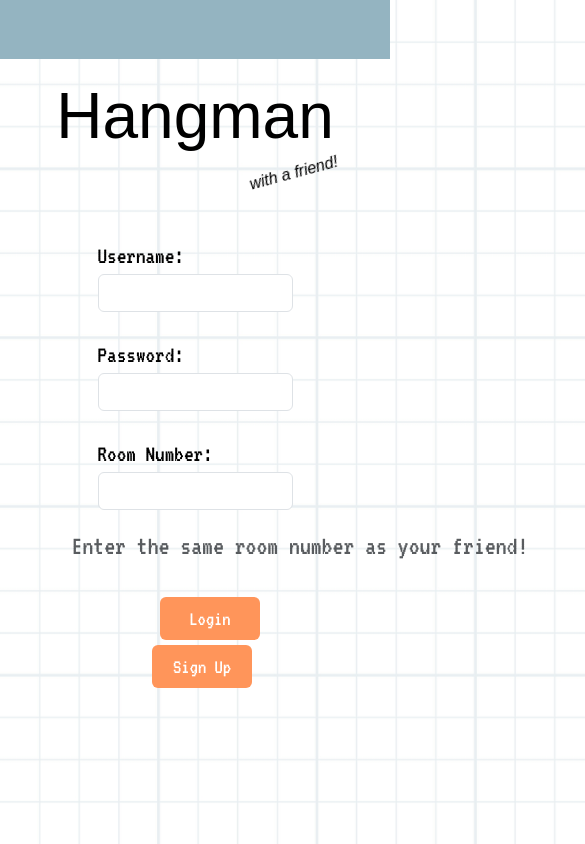
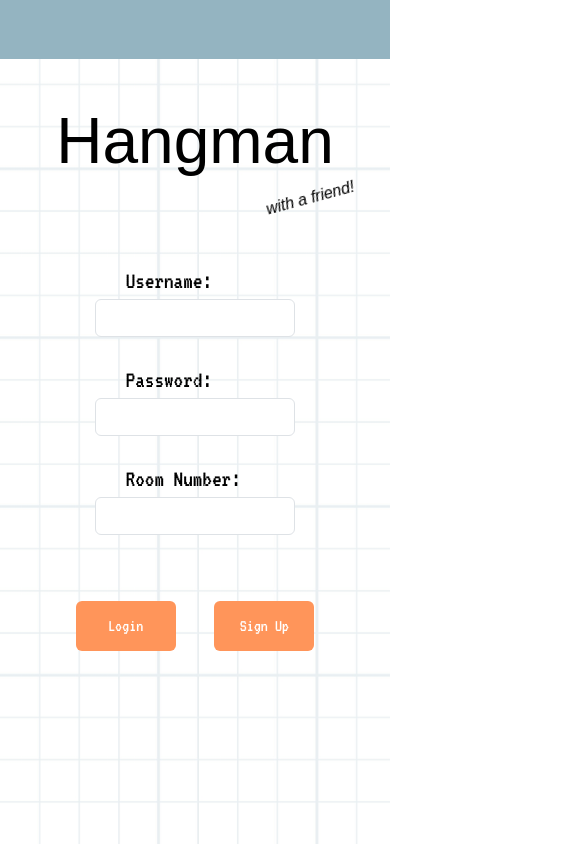
Before and after one commit to WyattKD/startup, a React (Vite) app: page / in a window 390 px wide. Shown: the whole page, 585 px wide, since content can reach past the window. Built offline with nearby package versions, Linux system fonts and the light colour scheme; no server answers; a web font is replaced by a local one.

Commit message:
css optimized for mobile

```diff
--- a/index.css
+++ b/index.css
@@ -1,6 +1,9 @@
 body, html {
     width: 100%;
     height: 100%;
+    display: flex;
+    justify-content: center;
+    align-self: center;
 }
 body {
     background-image: url("/graph-background.jpg");
@@ -10,3 +13,8 @@ body {
     width: 100%;
     position: absolute;
 }
+@media screen and (max-width: 800px) {
+    html {
+        margin-left: 0px;
+    }
+}
--- a/src/app.css
+++ b/src/app.css
@@ -10,9 +10,11 @@ header {
     background-color: #94B4C1;
     position:fixed;
     top: 0;
+    left: 0;
     width: 100%;
     display: flex;
     font-size: 1.3em;
+    max-width: 100%;
 }
 header > * {
     margin-top: 10%;
@@ -43,6 +45,7 @@ menu li {
 footer {
     position: fixed;
     bottom: 0;
+    left: 0;
     width: 100%;
     background-color: #94B4C1;
     height: 7%;
@@ -85,4 +88,7 @@ footer > * {
     .info {
         display:none;
     }
+    .app-button {
+        margin-bottom: 5px;
+    }
 }
--- a/src/app.jsx
+++ b/src/app.jsx
@@ -1,12 +1,10 @@
 /*
 STUFF TO ADD:
 revamp score system
-invalid input sfx
 comment and organize code
 stickman for you and friend?
 mute button
 leave room button
-better mobile support
 */
 import React from 'react';
 import 'bootstrap/dist/css/bootstrap.min.css';
--- a/src/hangman/hangman.css
+++ b/src/hangman/hangman.css
@@ -38,7 +38,8 @@ ul {
     list-style: none;
 }
 div.col {
-    min-width: 350px !important;
+    min-width: 100px !important;
+    width: 300px !important;
     margin-top: 40px;
 }
 label.word-label, label.guess-label {
@@ -57,6 +58,7 @@ label.word-label {
     color: #c1121f;
     font-size: 2.5em;
     margin-top: -15px;
+    max-width: 30%;
 }
 .players-label {
     color: #669bbc;
@@ -77,8 +79,48 @@ label.word-label {
 }
 .win-gif {
     position: absolute;
-    width: 400px;
-    top: 25%;
-    left: 40%;
+    width: 200px;
+    top: 27%;
+    left: 46%;
     z-index: 6;
 }
+@media screen and (max-width: 800px) {
+    .players-label, .incorrect-guess-label, .hm-li {
+        display: none;
+    }
+    .hm-img {
+        left: 50%;
+        top: 40%;
+        transform: translate(-50%, -50%);
+    }
+    label.guess-label {
+        transform: translate(-140px, 0px);
+        font-size: 2em
+    }
+    .hm-button {
+        width: 100px;
+        height: 50px;
+
+        margin-right: 0px;
+        font-size: 1.0em;
+    }
+    .hangman-win, .hangman-lose {
+        position: absolute;
+        width: 37%;
+        left: 10%;
+        top: 9%;
+        min-width: 300px;
+        height: 565px;
+        z-index: 3;
+        margin-top: -10px;
+    }
+    .win-gif {
+        left: 38%;
+    }
+    label.word-label {
+        margin-top: 30%;
+    }
+    .hm-p {
+        display: none;
+    }
+}
--- a/src/hangman/hangman.jsx
+++ b/src/hangman/hangman.jsx
@@ -285,7 +285,7 @@ export function Hangman({user, set_info_message}) {
           </div>
           <div className="col">
             <img alt="Hangman" className="hm-img" src={win && is_guessing ? "hangman0.png" : "hangman" + game_data.incorrect_guesses.length + ".png"} width="250px"></img>
-            {(win && is_guessing) && <img alt="Hangman-dance" className="win-gif" src={"stickman-dance.gif"}></img>}
+            {(win && is_guessing) && <img alt="Hangman-dance" className="win-gif" src={"stickman-dance2.gif"}></img>}
           </div>
           <div className="col">
             <h3 className="incorrect-guess-label">Incorrect Guesses:</h3>
--- a/src/login/login.css
+++ b/src/login/login.css
@@ -4,17 +4,18 @@
 .login {
     padding-left: 0;
     margin-left: 0%;
+    max-width: 100%;
 }
 .login-label {
     margin: auto !important;
     width: 50% !important;
     display: block !important;
-    max-width: 300px;
+    max-width: 50%;
     margin-top: 25px !important;
     font-size: 1.5em;
 }
 .login-input {
-    width: 50% !important;
+    width: 50%;
     margin: auto;
     max-width: 300px;
 }
@@ -43,13 +44,14 @@
 }
 .login-h2 {
     font-size: 2em;
-    transform: translate(100px, -20px) rotate(-15deg);
+    transform: translate(300px, -20px) rotate(-15deg);
     font-style: italic;
     animation-name: zoom;
     animation-duration: 1.3s;
     animation-iteration-count: infinite;
     max-height: 30px !important;
     min-height: 30px !important;
+    width: 40%;
 }
 @keyframes zoom {
     0% {font-size: 1em;}
@@ -62,65 +64,91 @@
     100% {transform: translate(0px, 0px) ;}
 }
 .login-button {
-    width: 30% !important;
-    margin: auto;
+    width: 30%;
+    height: 10%;
     max-width: 100px;
-    display: inline-flex !important;
     min-width: 75px;
-    justify-content: center;
-    margin-left: 41%;
-    font-size: 1.3em;
-    background-color: #FF955A;
-    border: 0px;
-}
-.signup-button {
-    width: 30% !important;
-    margin: auto;
-    max-width: 100px;
-    display: inline-flex !important;
-    min-width: 75px;
-    margin-left: 75px;
-    margin-right: 20%;
     justify-content: center;
     font-size: 1.3em;
     background-color: #FF955A;
     border: 0px;
+    margin: auto;
+}
+.login-buttons {
+    display: flex;
+    justify-content: center;
+    justify-self: center;
+    width: 50%;
+}
+.signup-button {
+    margin-top: 0px;
+    width: 30%;
+    height: 10%;
+    max-width: 100px;
+    flex: 1 0;
+    min-width: 75px;
+    justify-content: center;
+    font-size: 1.3em;
+    background-color: #FF955A;
+    border: 0px;
+    margin: auto;
 }
 .gif-right, .gif-left {
     position: absolute !important;
     display: absolute !important;
     top: 120px;
-    width: 700px !important;
+    width: 400px !important;
 
 }
 
 .gif-left {
     left: 0;
     transform: scaleX(-1);
-    margin-left: -100px;
+    margin-left: 25px;
 }
 .gif-right {
     right: 0;
-    margin-right: -100px;
+    margin-right: 25px;
 }
 @media screen and (max-width: 1000px) {
     .gif-right, .gif-left {
         display: none;
     }
-    .signup-button {
-        margin-left: 39%;
-        margin-top: 5px;
-    }
     footer {
         display: none;
     }
 }
-@media screen and (max-width: 550px) {
+@media screen and (max-width: 800px) {
     .login-input::placeholder {
         color: white;
     }
     .login-h2 {
         animation-name: none;
         font-size: 1em;
+        transform: translate(200px, -20px) rotate(-15deg);
+    }
+    .login-h1 {
+        width: 50%;
+        margin-left: 0px;
+        margin-top: 100px;
+    }
+    .login {
+        width: 100%;
+        margin-left: 0px;
+    }
+    .form-text {
+        display: none;
+    }
+    .login-input {
+        width: 200px;
+    }
+    .signup-button, .login-button {
+        font-size: 1.1em;
+        width: 100px;
+        height: 50px;
+        margin-top: 50px;
+    }
+    .login-buttons {
+        width: 100%;
     }
 }
--- a/src/login/login.jsx
+++ b/src/login/login.jsx
@@ -173,10 +173,12 @@ export function Login({user, set_info_message}) {
           <input maxLength="10" autoComplete="off" onKeyDown={e => {if (e.key=="Enter" && error_message != "Error: Connection failed, try refreshing the page.") {login()}}} onChange={e => {set_login_form({...login_form, roomNumber: e.target.value})}} type="number" className="login-input form-control" id="exampleFormControlInput2" placeholder="Enter your room number"></input>
         </div>
         <div className="form-text" id="basic-addon4">{error_message}</div>
-        <button disabled={error_message == "Error: Connection failed, try refreshing the page." ? true : false} onClick={() => handle_button_click("login")} type="login" className="btn btn-secondary login-button">{logged_in ? "Go!" : "Login"}</button>
-        {!logged_in && <button disabled={error_message == "Error: Connection failed, try refreshing the page." ? true : false} onClick={() => handle_button_click("sign_up")} type="signup" className="btn btn-secondary signup-button">Sign Up</button>}
-        <img alt="Hangman-dance" className="gif-right" src={"stickman-dance.gif"}></img>
-        <img alt="Hangman-dance" className="gif-left" src={"stickman-dance.gif"}></img>
+        <div className='login-buttons'>
+          <button disabled={error_message == "Error: Connection failed, try refreshing the page." ? true : false} onClick={() => handle_button_click("login")} type="login" className="btn btn-secondary login-button">{logged_in ? "Go!" : "Login"}</button>
+          {!logged_in && <button disabled={error_message == "Error: Connection failed, try refreshing the page." ? true : false} onClick={() => handle_button_click("sign_up")} type="signup" className="btn btn-secondary signup-button">Sign Up</button>}
+        </div>
+        <img alt="Hangman-dance" className="gif-right" src={"stickman-dance2.gif"}></img>
+        <img alt="Hangman-dance" className="gif-left" src={"stickman-dance2.gif"}></img>
     </div>
   );
 }
--- a/src/room_settings/input_word.css
+++ b/src/room_settings/input_word.css
@@ -56,3 +56,8 @@
     width: 100%;
     justify-self: center;
 }
+@media screen and (max-width: 800px) {
+    .word-button {
+        margin-left: 100px;
+    }
+}
--- a/src/room_settings/room_settings.css
+++ b/src/room_settings/room_settings.css
@@ -62,3 +62,13 @@ main {
 .form-check-input {
     margin-top: 10px;
 }
+@media screen and (max-width: 800px) {
+    .settings-button {
+        max-height: 50px;
+        width: 100px;
+        margin: auto;
+    }
+    .form-check {
+        margin-left: 10px;
+    }
+}
--- a/src/scores/scores.css
+++ b/src/scores/scores.css
@@ -1,6 +1,10 @@
 .scores {
     margin-left: 0%;
-
+    width: 100%;
+    position: absolute;
+    top: 50%;
+    left: 50%;
+    transform: translate(-50%, -50%);
 }
 td {
     font-family: Arial, Helvetica, sans-serif;
@@ -12,7 +16,7 @@ th {
     background-color: #FF955A !important;
 }
 .scores-h1 {
-    margin-top: 70px;
+    margin-top: 0px;
     text-align: center;
     font-family: "Honk", Arial, Helvetica, sans-serif;
 }
```
Also changed, not shown: public/stickman-dance2.gif (added), 1 other file (tests, documents, lock files or other folders).
